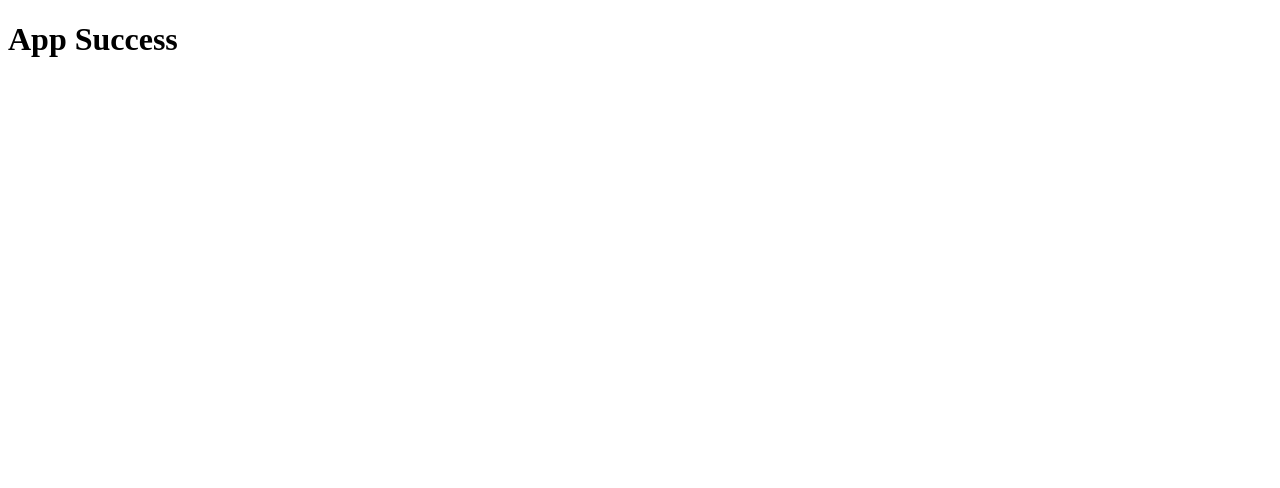
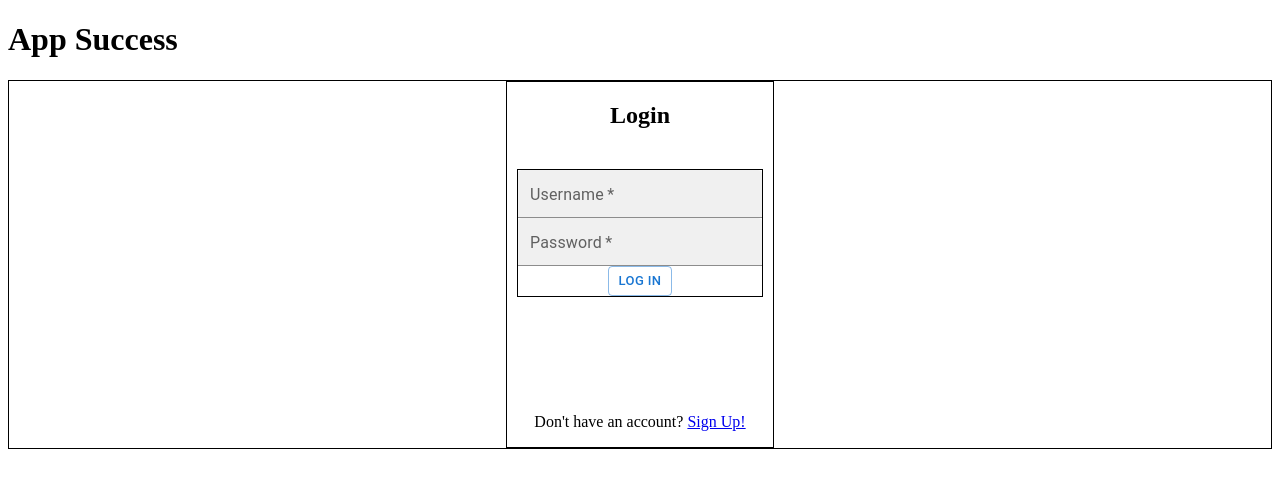
Before and after one commit to fantastic-four-llc/better-reads, a React app: page / in a window 1280 px wide. Shown: the top 488 px of the page. Built offline with nearby package versions, Linux system fonts and the light colour scheme.

Commit message:
created login and signup page, used react router, created userSlice, configured webpack to connect server and frontend pages.

```diff
--- a/package.json
+++ b/package.json
@@ -15,9 +15,9 @@
     "@emotion/react": "^11.11.1",
     "@emotion/styled": "^11.11.0",
     "@mui/material": "^5.14.7",
-    "@mui/styled-engine-sc": "^5.14.7",
     "@mui/x-data-grid": "^6.12.1",
     "@reduxjs/toolkit": "^1.9.5",
+    "axios": "^1.5.0",
     "bcryptjs": "^2.4.3",
     "express": "^4.18.2",
     "fontsource-roboto": "^4.0.0",
@@ -27,6 +27,8 @@
     "react": "^18.2.0",
     "react-dom": "^18.2.0",
     "react-redux": "^8.1.2",
+    "react-router": "^6.15.0",
+    "react-router-dom": "^6.15.0",
     "styled-components": "^6.0.7"
   },
   "devDependencies": {
--- a/src/components/App.jsx
+++ b/src/components/App.jsx
@@ -1,9 +1,16 @@
 import React from 'react';
+import { BrowserRouter } from 'react-router-dom';
+import LoginPage from './LoginPage';
 
 export default function App() {
   return (
     <div>
       <h1>App Success</h1>
+      <BrowserRouter>
+        <LoginPage />
+      </BrowserRouter>
     </div>
   );
 }
+
+const styles = {};
--- /dev/null
+++ b/src/components/LoginForm.jsx
@@ -0,0 +1,108 @@
+import React, { useEffect, useState } from 'react';
+import { Link } from 'react-router-dom';
+import { useSelector, useDispatch } from 'react-redux';
+import { Stack, Button, TextField } from '@mui/material';
+import { loginUser, reload } from '../features/userSlice';
+// import other components here
+
+function LoginForm(props) {
+  const [username, setUsername] = useState(null);
+  const [password, setPassword] = useState(null);
+  const failedLogin = useSelector(state => state.user.failedLogin);
+  const dispatch = useDispatch();
+
+  dispatch(reload);
+
+  const handleSubmit = e => {
+    e.preventDefault();
+    dispatch(
+      loginUser({
+        username,
+        password,
+      }),
+    );
+  };
+
+  return (
+    <div style={styles.h3} className='LoginSignup'>
+      <Stack style={styles.h3}>
+        <h2>Login</h2>
+        <span style={styles.error}>
+          {failedLogin ? 'incorrect username or password' : ''}
+        </span>
+        <form onSubmit={handleSubmit} style={styles.form}>
+          <TextField
+            required
+            size='small'
+            id='username'
+            label='Username'
+            placeholder='Username'
+            autoComplete='current-username'
+            value={username}
+            variant='filled'
+            onChange={e => setUsername(e.target.value)}
+          />
+          <TextField
+            required
+            size='small'
+            id='password'
+            type='password'
+            placeholder='Password'
+            label='Password'
+            autoComplete='current-password'
+            variant='filled'
+            value={password}
+            onChange={e => setPassword(e.target.value)}
+          />
+          <Button
+            variant='outlined'
+            size='small'
+            id='login'
+            className='auth-button'
+            type='submit'>
+            Log in
+          </Button>
+        </form>
+        <p>
+          Don't have an account? <Link to='/signup'>Sign Up!</Link>
+        </p>
+      </Stack>
+    </div>
+  );
+}
+
+const styles = {
+  loginContainer: {
+    display: 'flex',
+    flexDirection: 'column',
+    border: 'solid thin black',
+    alignItems: 'center',
+    width: '30%',
+    minWidth: '240px',
+    maxWidth: '350px',
+  },
+  form: {
+    display: 'flex',
+    flexDirection: 'column',
+    border: 'solid thin black',
+    alignItems: 'center',
+    width: '100%%',
+    margin: '20px 10px 100px 10px',
+  },
+  h3: {
+    display: 'flex',
+    flexDirection: 'column',
+    border: 'solid thin black',
+    alignItems: 'center',
+    width: '100%%',
+  },
+  error: {
+    color: 'red',
+    fontSize: 'small',
+    position: 'absolute',
+    alignSelf: 'center',
+    testWrap: 'wrap',
+  },
+};
+
+export default LoginForm;
--- /dev/null
+++ b/src/components/LoginPage.jsx
@@ -0,0 +1,31 @@
+import React, { useState } from 'react';
+import { Routes, Route, Link } from 'react-router-dom';
+import { useSelector, useDispatch } from 'react-redux';
+import { Button } from '@mui/material';
+import LoginForm from './LoginForm';
+import SignupForm from './SignupForm';
+// import other components here
+
+function LoginPage(props) {
+  return (
+    // <div >
+    <Routes id='loginContainer' style={styles.loginContainer}>
+      <Route path='/' element={<LoginForm />} />
+      <Route path='/signup' element={<SignupForm />} />
+    </Routes>
+    // {/* </div> */}
+  );
+}
+
+const styles = {
+  loginContainer: {
+    display: 'flex',
+    flexDirection: 'column',
+    border: 'solid thin black',
+    alignItems: 'center',
+    minWidth: '240px',
+    backgroundColor: 'red',
+  },
+};
+
+export default LoginPage;
--- /dev/null
+++ b/src/components/SignupForm.jsx
@@ -0,0 +1,107 @@
+import React, { useState, useEffect } from 'react';
+import { Link } from 'react-router-dom';
+import { useSelector, useDispatch } from 'react-redux';
+import { Stack, Button, TextField } from '@mui/material';
+import { signupUser, reload } from '../features/userSlice';
+// import other components here
+
+function SignupForm(props) {
+  const [username, setUsername] = useState('');
+  const [password, setPassword] = useState('');
+  const failedSignup = useSelector(state => state.user.failedSignup);
+  const dispatch = useDispatch();
+
+  dispatch(reload);
+
+  const handleSubmit = e => {
+    e.preventDefault();
+    dispatch(
+      signupUser({
+        username,
+        password,
+      }),
+    );
+  };
+
+  return (
+    <div id='SignupContainer' style={styles.h3}>
+      <Stack style={styles.h3}>
+        <h2>Sign Up</h2>
+        <span style={styles.error}>
+          {failedSignup ? 'Error in signup form' : ''}
+        </span>
+        <form onSubmit={handleSubmit} style={styles.form}>
+          <TextField
+            required
+            size='small'
+            id='username'
+            label='Username'
+            placeholder='Username'
+            value={username}
+            variant='filled'
+            onChange={e => setUsername(e.target.value)}
+          />
+          <TextField
+            required
+            size='small'
+            id='password'
+            type='password'
+            placeholder='Password'
+            label='Password'
+            variant='filled'
+            value={password}
+            onChange={e => setPassword(e.target.value)}
+          />
+          <Button
+            variant='outlined'
+            size='small'
+            id='signup'
+            className='auth-button'
+            type='submit'>
+            Sign Up
+          </Button>
+        </form>
+        <p>
+          Already have an account? <Link to='/'>Login!</Link>
+        </p>
+      </Stack>
+    </div>
+  );
+}
+
+const styles = {
+  loginContainer: {
+    display: 'flex',
+    flexDirection: 'column',
+    border: 'solid thin black',
+    alignItems: 'center',
+    width: '30%',
+    minWidth: '240px',
+    maxWidth: '350px',
+  },
+  form: {
+    display: 'flex',
+    flexDirection: 'column',
+    border: 'solid thin black',
+    alignItems: 'center',
+    width: '100%%',
+    margin: '20px 10px 100px 10px',
+  },
+  h3: {
+    display: 'flex',
+    flexDirection: 'column',
+    border: 'solid thin black',
+    alignItems: 'center',
+    width: '100%%',
+    textWrap: 'true',
+  },
+  error: {
+    color: 'red',
+    fontSize: 'small',
+    position: 'absolute',
+    alignSelf: 'center',
+    testWrap: 'wrap',
+  },
+};
+
+export default SignupForm;
--- a/src/features/userSlice.jsx
+++ b/src/features/userSlice.jsx
@@ -1,29 +1,73 @@
+/* eslint-disable no-unused-expressions */
 import { createSlice, createAsyncThunk } from '@reduxjs/toolkit';
-// import axios from 'axios';
+import axios from 'axios';
 
-const USER_URL = '';
+export const loginUser = createAsyncThunk('user/login', async data => {
+  try {
+    const response = await axios.post('/login', data);
+    return response.data;
+  } catch (err) {
+    console.log({ error: 'Error in user validation.' });
+  }
+});
+
+export const signupUser = createAsyncThunk('/signup', async data => {
+  try {
+    const response = await axios.post('/signup', data);
+    return response.data;
+  } catch (err) {
+    console.log({ error: 'Error in user validation.' });
+  }
+});
 
 const initialState = {
-  // username:
-  // pw:
+  username: '',
+  failedLogin: false,
+  failedSignup: false,
 };
-
-// export const fetchUser = createAsyncThunk('user/fetchUser', async () => {
-//   const response = await axios.get(USER_URL);
-//   return response.data;
-// });
 
 const userSlice = createSlice({
   name: 'user',
   initialState,
-  reducers: {},
-  extraReducers(builder) {
-    builder.addCase(fetchUser.fulfilled, (state, action) => {
-      return action.payload;
-    });
+  reducers: {
+    login: (state, action) => {},
+    logout: (state, action) => {
+      // state.user = null;
+    },
+    signup: (state, action) => {},
+    reload: (state, action) => {
+      // state.failedSignup = false;
+      state.failedLogin = false;
+      console.log("we're in reload");
+    },
+  },
+  extraReducers: builder => {
+    builder.addCase(loginUser.fulfilled, (state, action) => {
+      if (action.payload) {
+        state.username = action.payload.username;
+      } else {
+        state.failedLogin = true;
+      }
+    }),
+      // builder.addCase(loginUser.rejected, (state, action) => {
+      //   state.failedLogin = true;
+      // }),
+      builder.addCase(signupUser.fulfilled, (state, action) => {
+        console.log(action);
+        if (action.payload) {
+          state.username = action.payload.username;
+        } else {
+          state.failedSignup = true;
+        }
+      });
+    // builder.addCase(signupUser.rejected, (state, action) => {
+    //   console.log('error');
+    //   state.failedLogin = true;
+    // });
   },
 });
 
-export const selectUser = state => state.users;
+export const { login, logout, signup, reload } = userSlice.actions;
+// export const selectUser = state => state.user.user;
 
 export default userSlice.reducer;
--- a/src/store/store.js
+++ b/src/store/store.js
@@ -1,13 +1,13 @@
 import { configureStore } from '@reduxjs/toolkit';
 import libraryReducer from '../features/librarySlice';
-// import { userReducer } from '../features/userSlice';
+import userReducer from '../features/userSlice';
 
 export const store = configureStore({
-    reducer: {
-        library: libraryReducer,
-        // user: userSlice,
-    },
-    devTools: true,
+  reducer: {
+    library: libraryReducer,
+    user: userReducer,
+  },
+  devTools: true,
 });
 
 export default store;
--- a/webpack.config.js
+++ b/webpack.config.js
@@ -49,6 +49,7 @@ module.exports = {
     extensions: ['.js', '.jsx'],
   },
   devServer: {
+    historyApiFallback: true,
     host: 'localhost',
     port: 8080,
     compress: true,
@@ -58,7 +59,8 @@ module.exports = {
       publicPath: '/',
     },
     proxy: {
-            '/test': 'http://localhost:3005', // path and port here
+      '/login': 'http://localhost:3005', // path and port here
+      '/signup': 'http://localhost:3005', // path and port here
     },
   },
 };
```
Also changed, not shown: 1 other file (tests, documents, lock files or other folders). Lines whose indentation alone changed are shown as unchanged.
